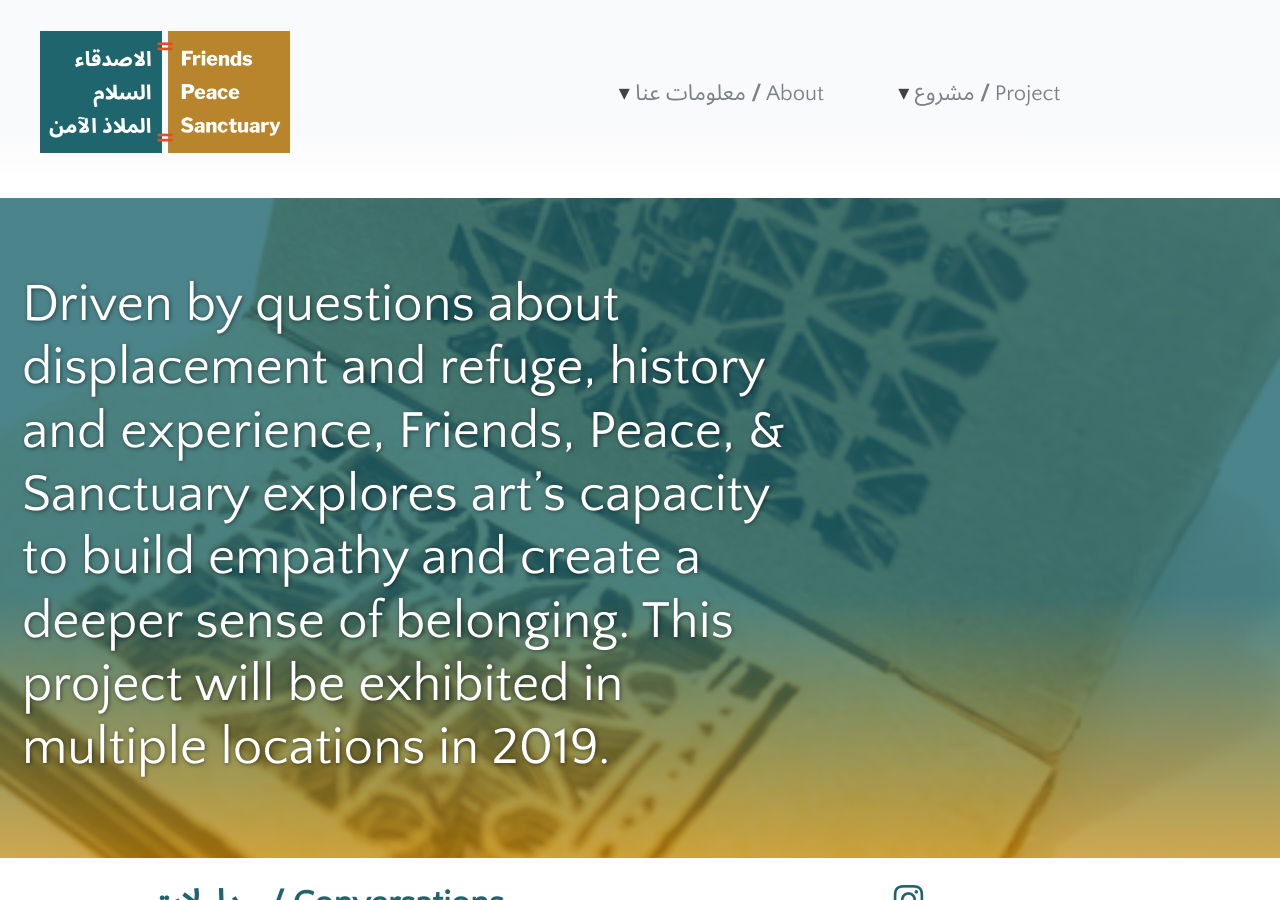
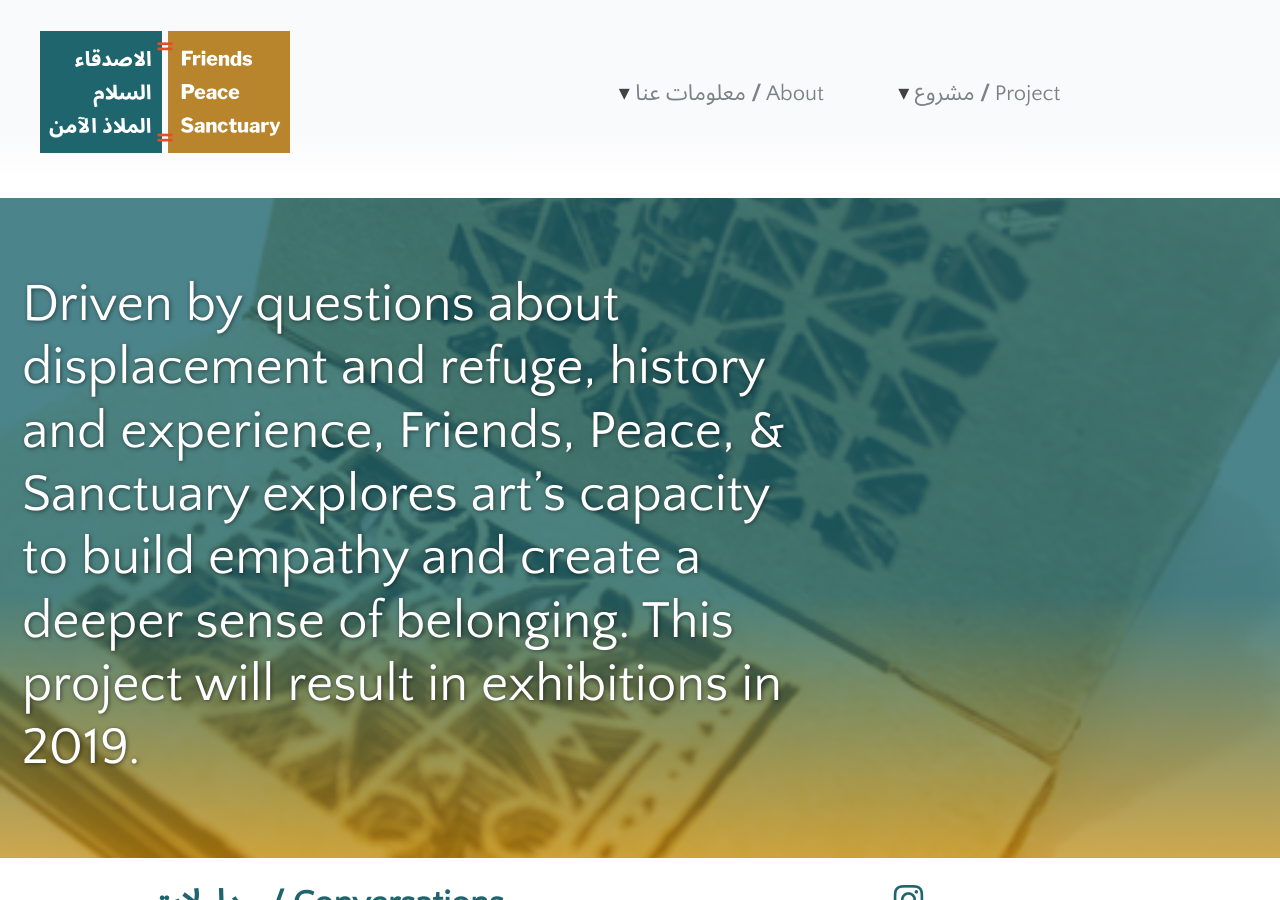
Before and after one commit to swat-ds/fps.swarthmore.edu, a Jekyll site: the page built from index.html, in a window 1280 px wide and 900 px high. Built offline with Jekyll 4.4.1, drawn with Linux system fonts in a browser that asks for light colours; the list of posts is cut into pages by our own code; comment, search, counter and statistics services are not loaded.

Commit message:
Update index.html

```diff
--- a/index.html
+++ b/index.html
@@ -7,8 +7,8 @@ header: true
 excerpt: >-
   Driven by questions about displacement and refuge, history and experience,
   Friends, Peace, &amp; Sanctuary explores art’s capacity to build empathy and
-  create a deeper sense of belonging. This project will be exhibited in multiple
-  locations in 2019.
+  create a deeper sense of belonging. This project will result in exhibitions in
+  2019.
 include_categories:
   - conversations
   - works
```
